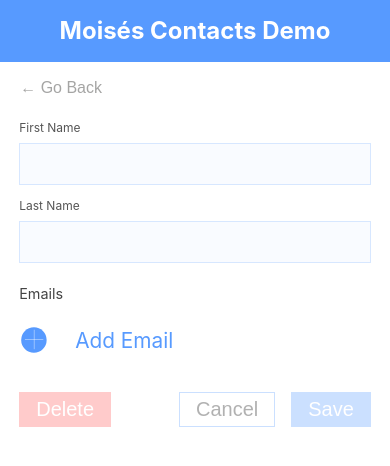
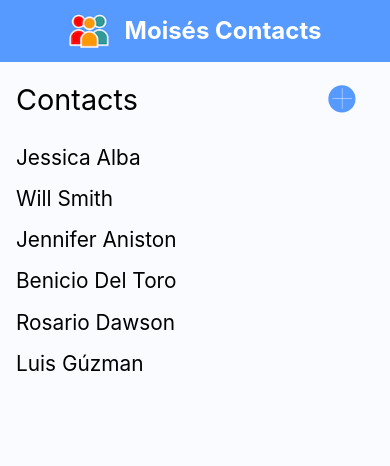
Before and after one commit to moises-cp/demo-contact-list-react, a React (Create React App) app: page / in a window 390 px wide. Shown: the top 466 px of the page. Built offline with nearby package versions, Linux system fonts and the light colour scheme.

Commit message:
Improve responsiveness Added logo Bug fixes

```diff
--- a/src/App.scss
+++ b/src/App.scss
@@ -39,6 +39,18 @@ h1 {
   padding: 0.8rem 0;
 }
 
+h1 > div {
+  align-items: center;
+  display: flex;
+  margin: 0 auto;
+  width: max-content;
+}
+
+h1 > div > img {
+  max-width: 40px;
+  margin-right: 1rem;
+}
+
 main {
   display: grid;
   grid-template-columns: repeat(4, 1fr);
--- a/src/App.tsx
+++ b/src/App.tsx
@@ -5,21 +5,24 @@ import ToastNotification from './Components/ToastNotification/ToastNotification'
 import "./App.scss";
 import { ContactList, Contact } from './types';
 import { getUniqueId } from "./util";
+import { getObjectCopy } from "./util";
 import { fieldsConfig } from './config';
 
-const contactTemplate = {
+import IconPeople from './Assets/img/icon/icon-people-contacts50x43-90-min.jpg';
+
+const emptyContactTemplate = {
   id: getUniqueId(),
   firstName: '',
   lastName: '',
   emails: []
-};
+}
 
 const App = () => {
 
   /**
    * State
    */
-  const [contacts, setcontacts] = useState<ContactList>([
+  const [contacts, setcontacts] = useState<ContactList | null>([
     {
       id: getUniqueId(),
       firstName: 'Jessica',
@@ -81,16 +84,12 @@ const App = () => {
       ]
     }
   ]);
-  const [selectedContact, setSelectedContact] = useState<Contact | null>(contactTemplate);
+  const [selectedContact, setSelectedContact] = useState<Contact | null>(getObjectCopy(emptyContactTemplate));
   const [selectedContactIndex, setSelectedContactIndex] = useState<number | null>(null);
-
-
-  // const [isEditingValid, setIsEditingValid] = useState<boolean>(true);
-
   const [toastMessage, setToastMessage] = useState<string | null>(null);
   const [isEdited, setIsEdited] = useState<boolean>(false);
   const [hasError, setHasError] = useState<boolean>(false);
-  // const [showDetailsOnMobile, setShowDetailsOnMobile] = useState<boolean>(false);
+  const [isOpenDetails, setIsOpenDetails] = useState<boolean>(false);
 
   /**
    * Contact list
@@ -99,6 +98,7 @@ const App = () => {
     setSelectedContact(contact);
     setSelectedContactIndex(index);
     setIsEdited(false);
+    setIsOpenDetails(true);
   }
 
 
@@ -106,42 +106,60 @@ const App = () => {
    * Handle Contact Detail Buttons
    */
   const clearDetails = () => {
-    setSelectedContact(contactTemplate);
-    setSelectedContactIndex(null);
-    setIsEdited(false);
+    setIsOpenDetails(false);
+    const tableMdViewportWidth = 767;
+
+    if(window.innerWidth <= tableMdViewportWidth) {
+      setTimeout(() => {
+        removeSelectedContact();
+      }, 700);
+    } else {
+      removeSelectedContact();
+    }
   }
 
   const deleteSelectedContact = (): void => {
-    if(selectedContact) {
-      const newContactList = contacts.filter(contact => contact.id !== selectedContact?.id);
+    if(contacts && contacts.length === 1) {
+      setcontacts(null);
+      clearDetails();
+      return;
+    }
+
+    if(contacts && selectedContact && selectedContactIndex !== null) {
+      const newContactList = [ ...contacts ];
+      newContactList.splice(selectedContactIndex, 1);
       setcontacts(newContactList);
       setSelectedContact(null);
       setToastMessage('Contact has been deleted.');
     }
   }
 
+  const removeSelectedContact = (): void => {
+    setSelectedContact(getObjectCopy(emptyContactTemplate));
+    setSelectedContactIndex(null);
+    setIsEdited(false);
+  }
+
   const saveContact = (): void => {
-    const contactList = [...contacts];
     const newContact = { ...selectedContact } as Contact;
-    const toastMessageSuccessful = 'Contact has been saved.';
+
+    if(!contacts && isEdited && !hasError) {
+      addNewContactToEmptyList(newContact);
+      return;
+    }
 
     if(selectedContactIndex !== null && isEdited && !hasError) {
-      contactList[selectedContactIndex] = {...newContact};
-      updateContactList(contactList);
-      setToastMessage(toastMessageSuccessful);
+      updateExistingContact(newContact);
       return;
     }
 
     if(isEdited && !hasError) {
-      contactList.push(newContact);
-      updateContactList(contactList);
-      setToastMessage(toastMessageSuccessful);
+      addNewContactToPopulatedList(newContact);
       return;
     }
 
     setToastMessage('Contact was not saved.');
   }
-
 
   /**
    * Handle Input Fields Updates
@@ -188,6 +206,10 @@ const App = () => {
   /**
    * Helpers Functions
    */
+  const onClickOpenDetails = (): void => {
+    setIsOpenDetails(true);
+  }
+
   const updateContactList = (contactList: ContactList): void => {
     setcontacts(contactList);
     setIsEdited(false);
@@ -195,7 +217,7 @@ const App = () => {
 
   const updateEditingStatus = (contact: Contact): void => {
     console.log('selectedContactIndex: ', selectedContactIndex);
-    if(selectedContactIndex !== null) {
+    if(contacts && selectedContactIndex !== null) {
       JSON.stringify(contact).toLowerCase() === JSON.stringify(contacts[selectedContactIndex]).toLowerCase()
       ? setIsEdited(false)
       : setIsEdited(true);
@@ -226,23 +248,55 @@ const App = () => {
     setHasError(hasErrors);
   }
 
+  // Create/Update Contact
+  const addNewContactToPopulatedList = (newContact: Contact):void => {
+    const contactList: Contact[] = contacts ? [...contacts] : [];
+    const index = contacts ? contacts.length : 0;
+    contactList.push(newContact);
+    updateContactList(contactList);
+    switchSelectedContact(newContact, index)
+    setToastMessage(`${newContact.firstName} ${newContact.lastName} has been saved.`);
+  }
+
+  const addNewContactToEmptyList = (newContact: Contact):void => {
+    newContact.id = getUniqueId();
+    updateContactList([newContact]);
+    switchSelectedContact(newContact, 0);
+    setToastMessage(`${newContact.firstName} ${newContact.lastName} has been updated.`);
+  }
+
+  const updateExistingContact = (newContact: Contact): void => {
+    const contactList: Contact[] = contacts ? [...contacts] : [];
+
+    if(selectedContactIndex) {
+      contactList[selectedContactIndex] = {...newContact};
+      updateContactList(contactList);
+      setToastMessage(`${newContact.firstName} ${newContact.lastName} has been updated.`);
+    }
+  }
+
   return (
     <div className="App">
       <header>
         <h1>
-          Moisés Contacts Demo
+          <div>
+            <img src={IconPeople} alt='Icon of People' />
+            Moisés Contacts
+          </div>
         </h1>
       </header>
       <main>
         <Contacts
           contacts={contacts}
           onClickClearDetails={clearDetails}
+          onClickOpenDetails={onClickOpenDetails}
           selectedContactId={selectedContact?.id}
           switchSelectedContact={switchSelectedContact}
         />
         <Details
           hasErrors={hasError}
           isEdited={isEdited}
+          isOpenDetails={isOpenDetails}
           onClickAddEmail={addEmailToContact}
           onClickCancel={clearDetails}
           onClickDeleteContact={deleteSelectedContact}
--- a/src/Components/Contacts/Contacts.tsx
+++ b/src/Components/Contacts/Contacts.tsx
@@ -5,8 +5,9 @@ import IconAddContact from "../../Assets/img/icon/add-icon.svg";
 import { ContactList, Contact } from '../../types';
 
 interface Props {
-  contacts: ContactList;
+  contacts: ContactList | null;
   onClickClearDetails: () => void;
+  onClickOpenDetails: () => void;
   selectedContactId?: number;
   switchSelectedContact: (contact: Contact, index: number) => void;
 }
@@ -14,9 +15,15 @@ interface Props {
 const Contacts: FunctionComponent<Props> = ({
   contacts,
   onClickClearDetails,
+  onClickOpenDetails,
   selectedContactId,
   switchSelectedContact
 }) => {
+
+  const onClickAddNewContact = (): void => {
+    onClickClearDetails();
+    onClickOpenDetails();
+  }
 
   return (
     <div className="Contacts">
@@ -25,7 +32,7 @@ const Contacts: FunctionComponent<Props> = ({
         <h2 className="Contacts-header__title">Contacts</h2>
         <button
           className='Contacts-header__btn-add'
-          onClick={onClickClearDetails}>
+          onClick={onClickAddNewContact}>
           <img
             alt="Add Contact"
             className="Contacts-header__icon-add"
@@ -34,7 +41,7 @@ const Contacts: FunctionComponent<Props> = ({
       </div>
 
       <ul className='Contacts-list'>
-        {contacts.length && contacts.map((contact, index) => {
+        {contacts && contacts.length && contacts.map((contact, index) => {
           const className = contact.id === selectedContactId ? 'active' : '';
 
           return(
--- a/src/Components/Details/Details.scss
+++ b/src/Components/Details/Details.scss
@@ -28,6 +28,10 @@
     color: $color-text-label;
   }
 
+  &-fields__emails {
+    height: calc(100% - 125px);
+  }
+
   &-fields__emails-add-container {
     @extend %font-regular;
     align-items: center;
@@ -46,12 +50,9 @@
   }
 
   &-controllers {
-    bottom: 25px;
     box-sizing: border-box;
     display: flex;
     justify-content: space-between;
-    margin-bottom: 50px;
-    position: absolute;
     width: 100%;
   }
 
@@ -87,10 +88,6 @@
   }
 
   @media screen and (max-width: $viewport-lg-sm) {
-    &-fields__emails {
-      margin-bottom: 2rem;
-    }
-
     &-controllers {
       bottom: unset;
       position: relative;
@@ -99,18 +96,28 @@
 
 
   @media screen and (max-width: $viewport-md) {
+    margin-bottom: 50px;
+
     &-fields {
       grid-template-columns: 1fr;
+    }
+
+    &-fields__emails {
+      height: auto;
+    }
+
+    &-controllers {
+      margin-bottom: 50px;
     }
   }
 
   @media screen and (max-width: $viewport-md-md) {
     grid-column: 1 / 5;
-    height: 100%;
+    height: auto;
     padding: 1rem;
     position: absolute;
     top: 0;
-    transition: left 1s ease-in-out;
+    transition: left .7s ease-in-out;
     left: 102%;
     width: 100%;
 
@@ -122,23 +129,21 @@
       display: block;
     }
 
-    &-controllers {
-      bottom: 0;
-      margin-top: 1rem;
-      width: 100%;
+    &-controllers__btn-save {
+      margin-left: 1rem;
     }
 
-    &-controllers__btn-save {
-      margin-left: 1rem;
+
+  }
+
+  @media screen and (max-width: $viewport-sm) {
+    &__add-email-input {
+      max-width: calc(100% - 105px);
     }
   }
 
   @media screen and (max-width: $viewport-sm-md) {
     padding: 1rem 1.2rem;
-
-    &__add-email-input {
-      max-width: 70%;
-    }
   }
 
   @media screen and (max-width: $viewport-sm-sm) {
--- a/src/Components/Details/Details.tsx
+++ b/src/Components/Details/Details.tsx
@@ -8,6 +8,7 @@ import { fieldsConfig } from '../../config';
 interface Props {
   hasErrors: boolean;
   isEdited: boolean;
+  isOpenDetails: boolean;
   selectedContact: Contact | null;
   onClickCancel: () => void;
   onClickDeleteContact: () => void;
@@ -21,6 +22,7 @@ interface Props {
 const Details: FunctionComponent<Props> = ({
   hasErrors,
   isEdited,
+  isOpenDetails,
   onClickAddEmail,
   onClickCancel,
   onClickDeleteContact,
@@ -35,12 +37,10 @@ const Details: FunctionComponent<Props> = ({
   const [isEmailValid, setIsEmailValid] = useState<boolean>(false);
   const [isCreatingEmail, setIsCreatingEmail] = useState<boolean>(false);
   const [newEmail, setNewEmail] = useState<string | null>(null);
-  const [isClosed, setIsClosed] = useState<boolean>(false);
 
   useEffect(
     () => {
       setIsCreatingEmail(false);
-      setIsClosed(false);
     },
     [selectedContact],
   );
@@ -119,27 +119,22 @@ const Details: FunctionComponent<Props> = ({
     onClickCancel();
   }
 
-  const closeDetails = (): void => {
-    setIsClosed(true);
-  }
-
-
   /**
-   * Computer Variables
+   * Computed Variables
    */
   const isBtnSaveDisabled = (isEdited && hasErrors) || (!isEdited && !hasErrors);
   const styleClassIconAddEmail = isCreatingEmail && !isEmailValid ? 'color-disabled' : '';
   const btnCancelAndDeleteDisabledStyles = selectedContact?.firstName ? '' : 'color-disabled';
   const StyleAvailabilitydisabledButton = isBtnSaveDisabled ? 'color-disabled' : '';
-  const showDetails = isClosed ? '' : 'Details__mobile-active';
-  const isWithinEmailTotalLimit = selectedContact && selectedContact.emails.length < 3;
+  const showDetails = isOpenDetails ? 'Details__mobile-active' : '';
+  const isWithinEmailTotalLimit = selectedContact && selectedContact.emails.length < 5;
 
   return (
     <div className={`Details ${showDetails}`}>
       <div>
         <button
           className='Details__btn-go-back btn-clear mar-none text-color-subtle'
-          onClick={closeDetails}>
+          onClick={onCancel}>
           &larr; Go Back
         </button>
         <div className="Details-fields">
--- a/src/util.tsx
+++ b/src/util.tsx
@@ -1,3 +1,4 @@
+export const getObjectCopy = (obj: object): any => JSON.parse(JSON.stringify(obj));
 
 export const getUniqueId = (): number => {
   const min = 10;
```
Also changed, not shown: src/config.ts (+12 -11 lines), src/Assets/img/icon/icon-people-contacts50x43-90-min.jpg (added).
